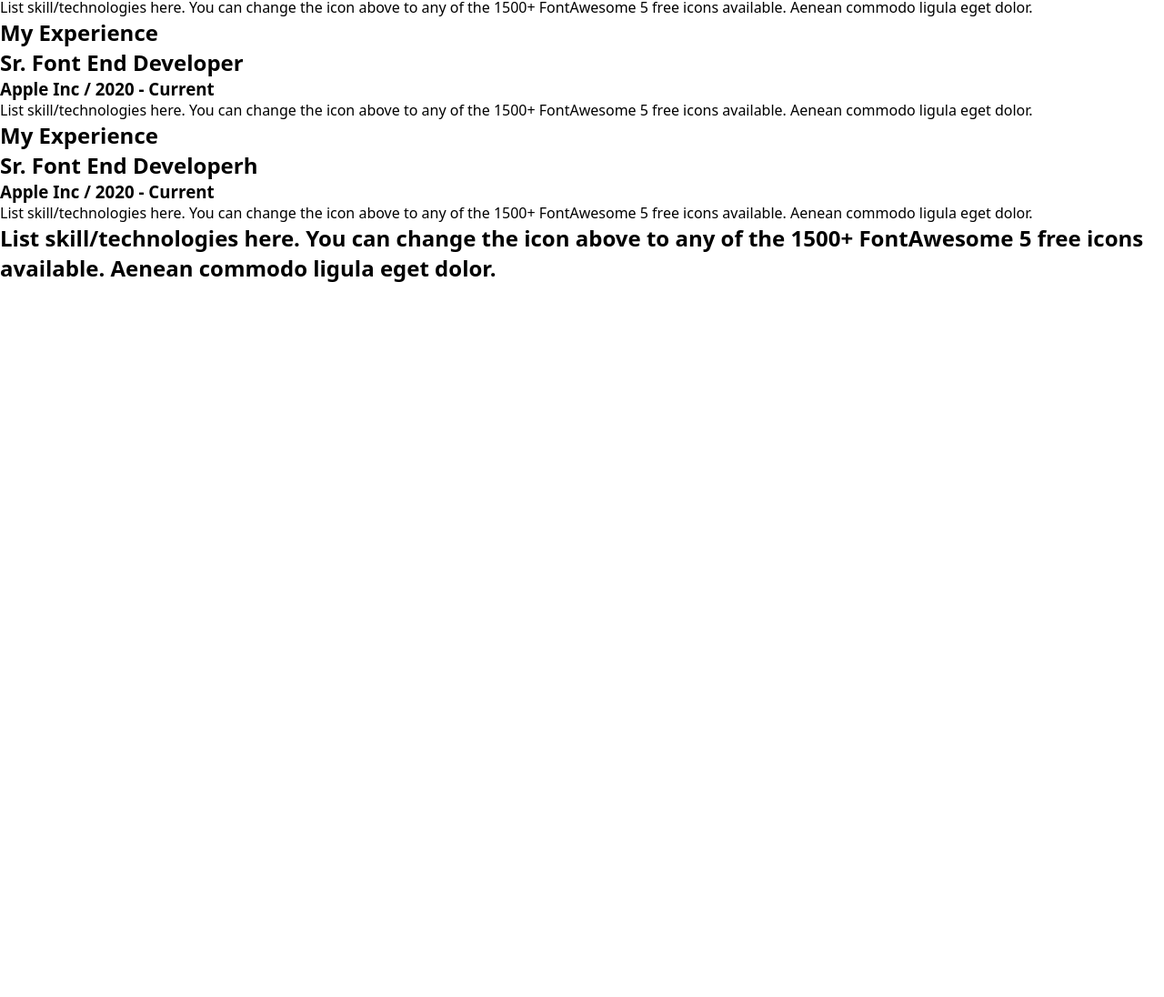
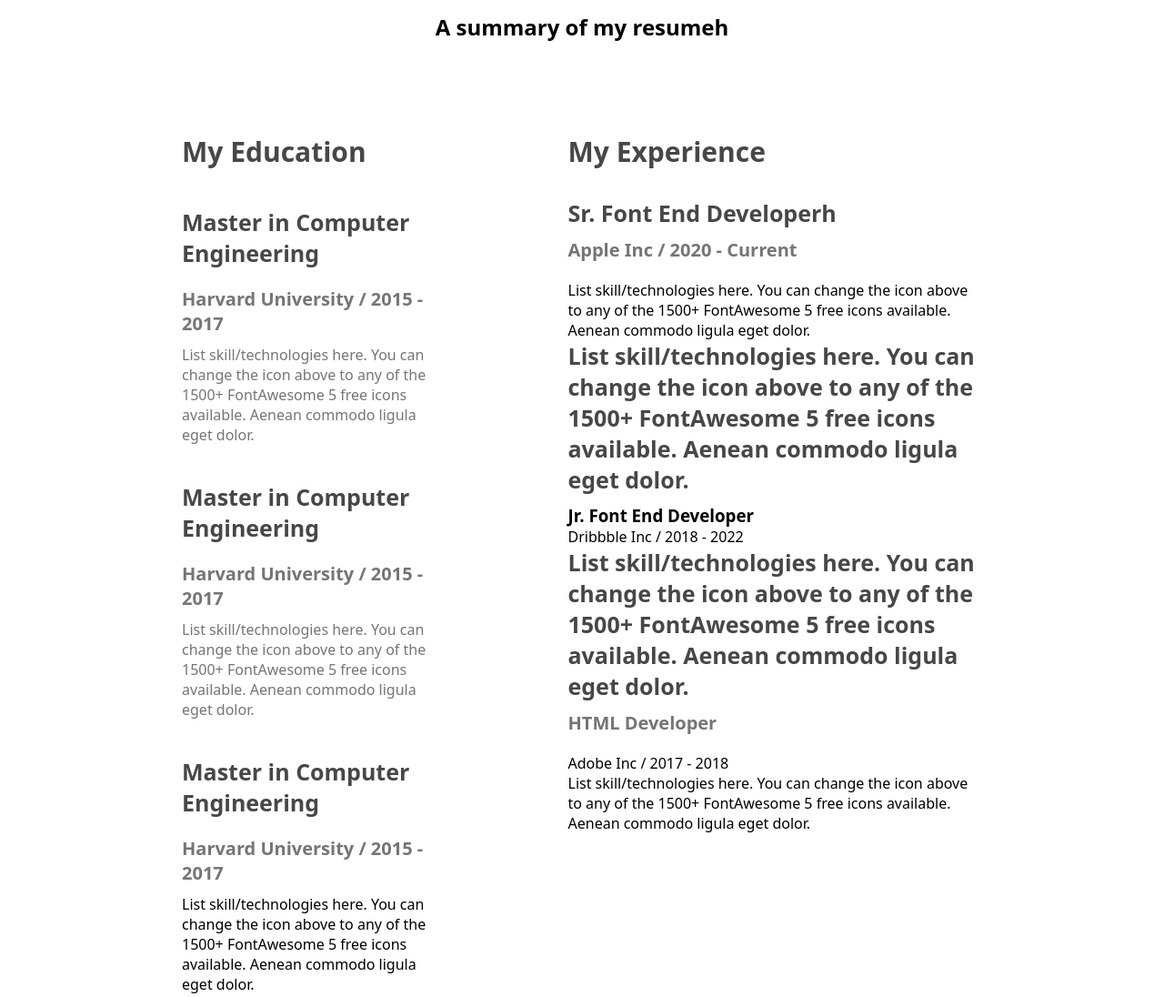
Before and after one commit to habibakhanum/portfolio, a plain HTML site: page index.html in a window 1280 px wide. Shown: the part 3079-4175 px from the top of the page at 91% size. Before the commit the page ends 3390 px from the top, so only its background shows below. Drawn offline with Linux system fonts and the light colour scheme.

Commit message:
first commit

```diff
--- a/css/style.css
+++ b/css/style.css
@@ -187,13 +187,67 @@ margin-bottom: 20px;
 }
 .resume-title{
     text-align: center;
--content: space-between;
+    justify-content: space-between;
     margin-top: 100px;
-}    color: #181818;
-    font-size: 35px;
+    margin-bottom: 100px;
+}
+.son-of-resume{
+    display: flex;
+
+}
+
+.Resume{
+    padding: 200px;
+}
+.grand-son-of-resume{
+    margin-right: 150px;
+}
+.resume-sub-title{
+    margin-bottom: 20px;
+    margin-top: 40px;
+    color: #474747;
+    font-size: 25px;
     font-weight: 700;
 
 }
-.son-of-resume{
-    display: flex;
-    justify
+
+.resume-sub-sub{
+    color: #757575;
+    font-size: 20px;
+    font-weight: 600;
+    margin-bottom: 10px;
+}
+
+.education{
+    color: #474747;
+    font-size: 30px;
+    font-weight: 700;
+}
+
+.resume-para{
+    color: #757575;
+    font-size: 16px;
+    font-weight: 400;
+}
+
+.Experience-sub-title{
+    color: #474747;
+    font-size: 25px;
+    font-weight: 700;
+    margin-bottom: 10px;
+}
+.experience{
+    color: #474747;
+   font-size: 30px;
+   font-style: normal;
+   font-weight: 700;
+   margin-bottom: 30px;
+
+}
+
+.Experience-sum-sum{
+    color: #757575;
+   font-size: 20px;
+   font-weight: 600;
+   margin-bottom: 20px;
+}
--- a/index.html
+++ b/index.html
@@ -1,5 +1,6 @@
 <!DOCTYPE html>
 <html lang="en">
+
 <head>
   <meta charset="UTF-8">
   <meta name="viewport" content="width=device-width, initial-scale=1.0">
@@ -9,6 +10,7 @@
   <link href="https://fonts.googleapis.com/css2?family=Open+Sans&display=swap" rel="stylesheet">
   <title>Document</title>
 </head>
+
 <body>
   <header class="header-class">
     <nav>
@@ -26,7 +28,8 @@
       <div>
         <h3 class="bannar-title">Hi, I am</h3>
         <h2 class="mary">Mary Hardy</h2>
-              <p class="baba">Shot what able cold new see hold.Friendly as an betrayed formerly <br>he. Morning because as to society behaved moments.</p>
+        <p class="baba">Shot what able cold new see hold.Friendly as an betrayed formerly <br>he. Morning because as to
+          society behaved moments.</p>
         <div class="btn-group">
           <div class="btn-download">
             <button class="btn-one">Download CV</button>
@@ -43,7 +46,10 @@
     <section class="about-me">
       <div class="about-sub">
         <h3 class="about-title">About Me</h3>
-            <p class="about-para">I, m a designer & developer with a passion for web design. I enjoy developing simple, clean and slick websites that provide real value to the end user. Thousands of clients have procured exceptional resulfs while working with me. Delivering work within time and budget which meets clients requirements in our mata.</p>
+        <p class="about-para">I, m a designer & developer with a passion for web design. I enjoy developing simple,
+          clean and slick websites that provide real value to the end user. Thousands of clients have procured
+          exceptional resulfs while working with me. Delivering work within time and budget which meets clients
+          requirements in our mata.</p>
         <div class="about-table">
           <div class="about-table-sub">
             <p class="soto">Name:</p>
@@ -69,41 +75,50 @@
 
     <section class="what-i-do">
       <h2 class="what-title"> what I do</h2>
-        <p class="what-paragraph">I have more than 10 years experience building software for clients all over the world. Below is a quick overview of my main technical skill sets and technologies i use. Want to find out more about my experience? Check out my online resume and project portfolio.</p>
+      <p class="what-paragraph">I have more than 10 years experience building software for clients all over the world.
+        Below is a quick overview of my main technical skill sets and technologies i use. Want to find out more about my
+        experience? Check out my online resume and project portfolio.</p>
 
       <div class="skil-grandfather">
         <div class="skil-father">
           <img src="Image/icons/js.png" alt="" class="skil-img">
           <h3 class="skil-titel"> Vanilla JavaScript</h3>
-          <p class="skil-para"> List skill/technologies here. You can change the icon above to any of the 1500+ FontAwesome 5 free icons available. Aenean commodo ligula eget dolor.</p>
+          <p class="skil-para"> List skill/technologies here. You can change the icon above to any of the 1500+
+            FontAwesome 5 free icons available. Aenean commodo ligula eget dolor.</p>
         </div>
         <div class="skil-father">
           <img src="Image/icons/react.png" alt="" class="skil-img">
           <h3 class="skil-titel"> React</h3>
-          <p class="skil-para">List skill/technologies here. You can change the icon above to any of the 1500+ FontAwesome 5 free icons available. Aenean commodo ligula eget dolor.</p>
+          <p class="skil-para">List skill/technologies here. You can change the icon above to any of the 1500+
+            FontAwesome 5 free icons available. Aenean commodo ligula eget dolor.</p>
         </div>
         <div class="skil-father">
           <img src="Image/icons/nodejs.png" alt="" class="skil-img">
           <h3 class="skil-titel"> Node.js</h3>
-          <p class="skil-para"> List skill/technologies here. You can change the icon above to any of the 1500+ FontAwesome 5 free icons available. Aenean commodo ligula eget dolor.</p>
+          <p class="skil-para"> List skill/technologies here. You can change the icon above to any of the 1500+
+            FontAwesome 5 free icons available. Aenean commodo ligula eget dolor.</p>
         </div>
         <div class="skil-father">
           <img src="Image/icons/mongo.png" alt="" class="skil-img">
           <h3 class="skil-titel"> MongoDB</h3>
-          <p class="skil-para"> List skill/technologies here. You can change the icon above to any of the 1500+ FontAwesome 5 free icons available. Aenean commodo ligula eget dolor.</p>
+          <p class="skil-para"> List skill/technologies here. You can change the icon above to any of the 1500+
+            FontAwesome 5 free icons available. Aenean commodo ligula eget dolor.</p>
         </div>
       </div>
     </section>
     <section class="Resume">
       <h2 class="resume-title">A summary of my resumeh </h2>
       <div class="son-of-resume">
-          <h2>My Education</h2>
-          </div>
+        <div class="grand-son-of-resume">
+          <h2 class="education">My Education</h2>
+          <div>
             <h2 class="resume-sub-title">Master in Computer Engineering</h2>
             <h3 class="resume-sub-sub">Harvard University / 2015 - 2017</h3>
             <p class="resume-para">List skill/technologies here. You can change the icon above
               to any of the 1500+ FontAwesome 5 free icons available. Aenean commodo ligula eget dolor.</p>
           </div>
+
+
           <div>
             <h2 class="resume-sub-title">Master in Computer Engineering</h2>
             <h3 class="resume-sub-sub">Harvard University / 2015 - 2017</h3>
@@ -117,17 +132,11 @@
               to any of the 1500+ FontAwesome 5 free icons available. Aenean commodo ligula eget dolor.</p>
           </div>
         </div>
+
+
+
         <div>
-                      <h2>My Experience</h2>
-                      <div>
-                      <h2 class="Experience-sub-title">Sr. Font End Developer</h2>
-                      <h3 class="Experience-sum-sum">Apple Inc / 2020 - Current</h3>
-                      <p class="Experience-para">List skill/technologies here. You can change the icon above
-                        to any of the 1500+ FontAwesome 5 free icons available. Aenean commodo ligula eget dolor.</p>
-                        </div>
-                        </div>
-                        <div>
-                          <h2>My Experience</h2>
+          <h2 class="experience">My Experience</h2>
           <div>
             <h2 class="Experience-sub-title">Sr. Font End Developerh </h2>
             <h3 class="Experience-sum-sum">Apple Inc / 2020 - Current</h3>
@@ -137,16 +146,23 @@
           <div>
             <h2 class="Experience-sub-title">List skill/technologies here. You can change the icon above
               to any of the 1500+ FontAwesome 5 free icons available. Aenean commodo ligula eget dolor.</h2>
-                                  <h3 class="Experiencesum-sum"></h3>
-                                  <p class="Experience-para"></p>
+            <h3 class="Experiencesum-sum">Jr. Font End Developer</h3>
+            <p class="Experience-para">Dribbble Inc / 2018 - 2022</p>
           </div>
           <div>
-                                    <h2 class="Experience-sub-title"></h2>
-                                    <h3 class="Experience-sum-sum"></h3>
-                                    <p class="Experience-para"></p>
+            <h2 class="Experience-sub-title">List skill/technologies here. You can change the icon above
+              to any of the 1500+ FontAwesome 5 free icons available. Aenean commodo ligula eget dolor.</h2>
+            <h3 class="Experience-sum-sum">HTML Developer</h3>
+            <p class="Experience-para">Adobe Inc / 2017 - 2018</p>
+            <p>List skill/technologies here. You can change the icon above
+              to any of the 1500+ FontAwesome 5 free icons available. Aenean commodo ligula eget dolor.</p>
           </div>
         </div>
+
+      </div>
+
     </section>
   </main>
 </body>
+
 </html>
```
Also changed, not shown: 1 other file. Lines whose indentation alone changed are shown as unchanged.
